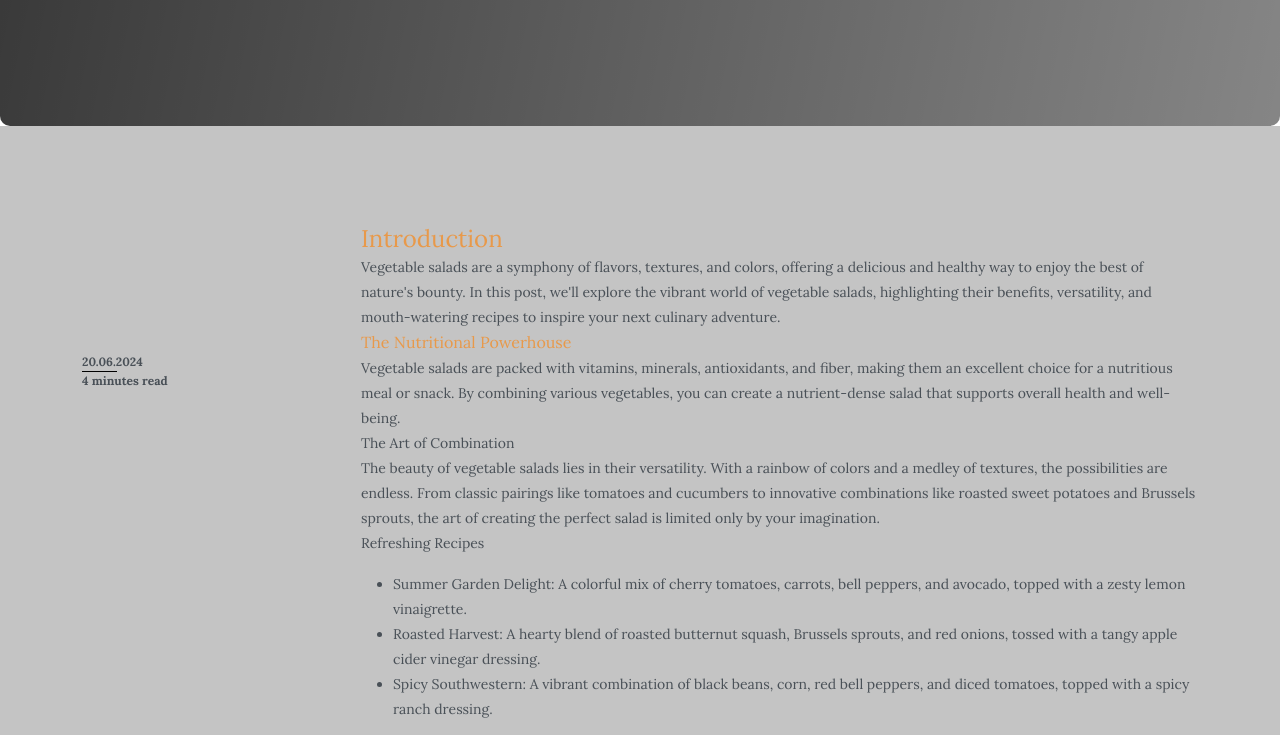
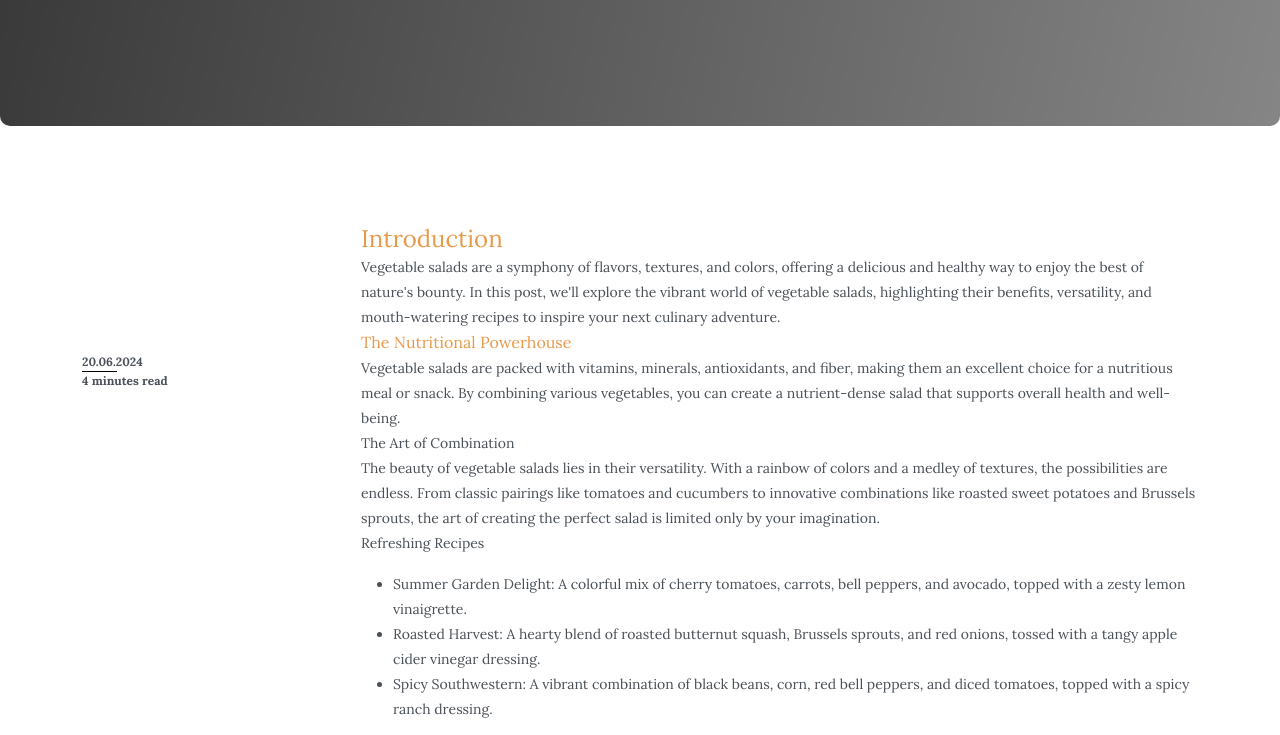
Before and after one commit to E200my/Chiebuka, a plain HTML site: page Blog read.html in a window 1280 px wide. Shown: the part 800-1535 px from the top of the page. Drawn offline with nearby package versions, Linux system fonts and the light colour scheme; a web font is replaced by a local one.

Commit message:
Add files via upload

```diff
--- a/Blog read.html
+++ b/Blog read.html
@@ -163,19 +163,19 @@
     <!-- hero section end -->
 
     <!-- essay start -->
-    <section class="essay">
+    <section class="essay" style="background-color: #fff;">
         <div class="container">
             <div class="row">
                 <div class="col-md-12">
                     <div class="table-content table-secondary">
                         <table class=" table-borderless">
                             <tr>
-                              <td class="col-md-3">
-                                <p class="essay-word-i">
+                              <td class="col-md-3" style="background-color: #fff;">
+                                <p class="essay-word-i" style="background-color: #fff;">
                                     20.06.2024   <img src="images/Line.png" class="img-fluid essay-line" alt=""> 4 minutes read
                                 </p>
                               </td>
-                              <td class="col-md-9 sec-tab">
+                              <td class="col-md-9 sec-tab" style="background-color: #fff;">
                                   <p class="essay-word-ii">
                                    <span class="orange-intro">Introduction</span><br>
                                    Vegetable salads are a symphony of flavors, textures, and colors, offering a delicious and healthy way to enjoy the best of nature's
```
Also changed, not shown: Blog.html (+1 -1 lines), blog.css (+10 -0 lines).
